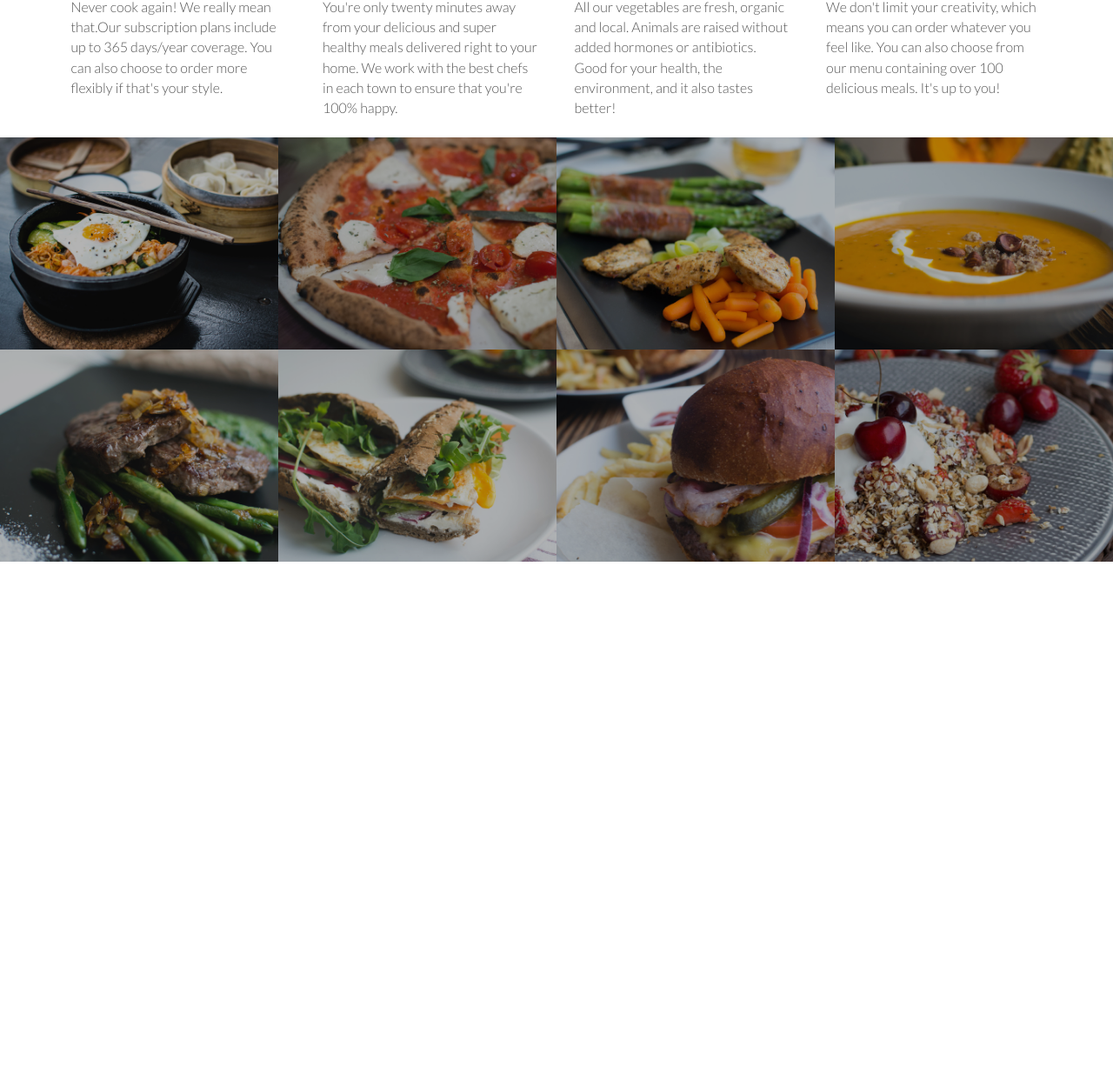
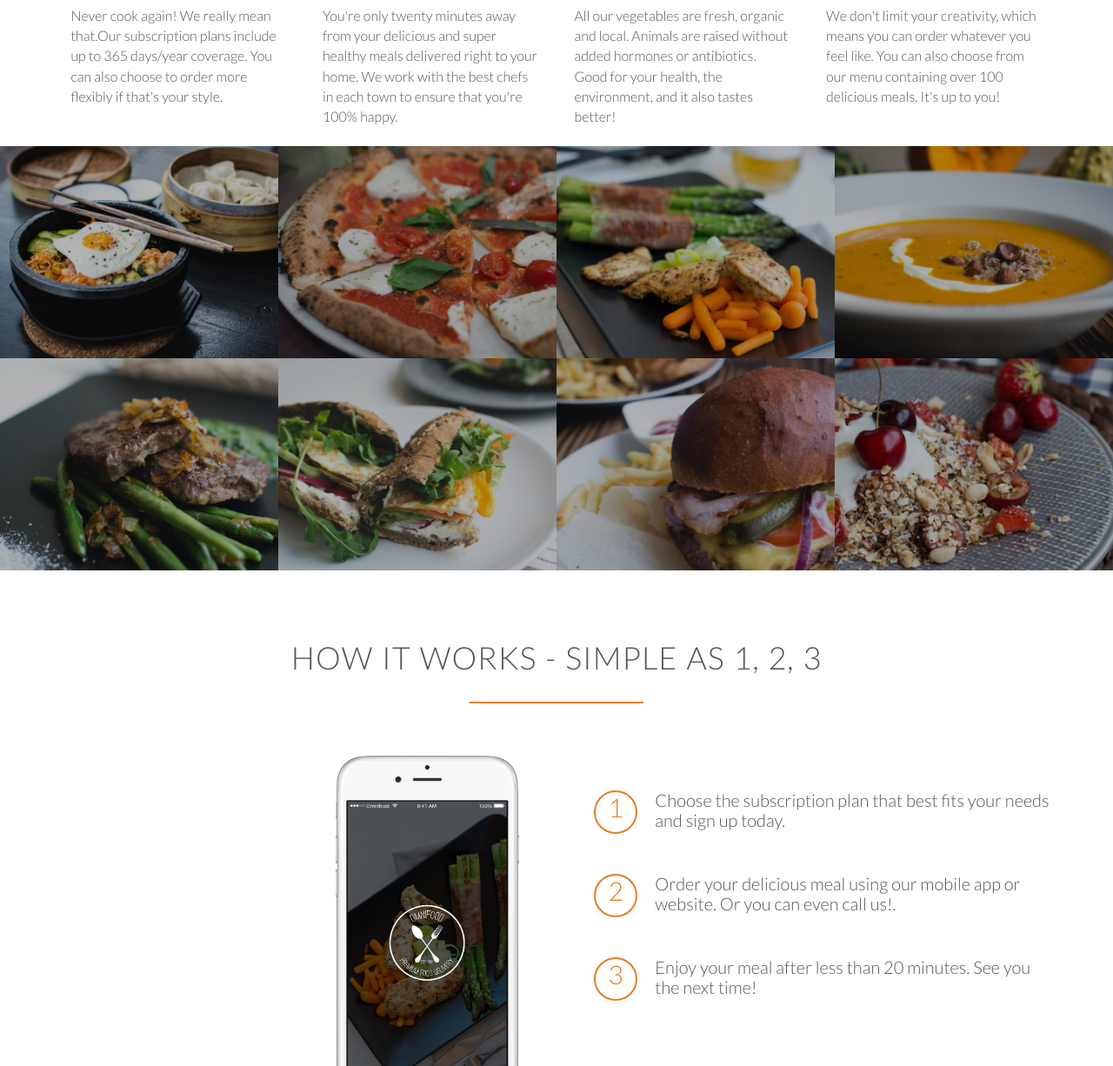
Before and after one commit to ConAllen/omnifood2, a plain HTML site: page Index.html in a window 1280 px wide. Shown: the part 1226-2452 px from the top of the page at 87% size. Before the commit the page ends 1872 px from the top, so only its background shows below. Drawn offline with Linux system fonts and the light colour scheme; files whose address does not match are found by name.

Commit message:
section steps

```diff
--- a/Index.html
+++ b/Index.html
@@ -1,3 +1,4 @@
+
 <!DOCTYPE html>
 <html>
   <head>
@@ -70,10 +71,10 @@
           </div>
         </div>
   <section class="meals">
-      <ul class="meals-showcase">
+      <ul class="meals-showcase clearfix">
         <li>
           <figure class="meal-photo">
-            <img src="resources/img/1.jpg" alt="Korean bibimbap with egg and vegetables">
+            <img src="resources/img/1.jpg" alt="Korean bibimbap with egg and vegetables">
           </figure>
         </li>
         <li>
@@ -113,11 +114,51 @@
         </li>
       </ul>
   </section>
+  <section class="section-steps">
+    <div class="row">
+      <h2> How it works - Simple as 1, 2, 3 </h2>
+    </div>
+    <div class="row">
+      <div class="col span-1-of-2 steps-box">
+        <img src="resources/img/app-iPhone.png" alt="iphone" class="app-screen">
+      </div>
+
+      <div class="col span-1-of-2 steps-box">
+        <div class="works-steps">
+          <div>1</div>
+          <p>Choose the subscription plan that best fits your needs and sign up today.</p>
+        </div>
+        <div class="works-steps">
+          <div>2</div>
+          <p>Order your delicious meal using our mobile app or website. Or you can even call us!.</p>
+        </div>
+        <div class="works-steps">
+          <div>3</div>
+          <p>Enjoy your meal after less than 20 minutes. See you the next time!</p>
+        </div>
+        <a href="#" class="btn-app"><img src="resources/img/download-app.svg" alt="app-download"></a>
+        <a href="#" class="btn-app"><img src="resources/img/download-app-android.png" alt="playstore button"></a>
+
+      </div>
+    </div>
+
+
+
+    </section>
 
   </body>
 </html>
 
 <!--
+Section 3: How it works
+Title: How it works - Simple as 1, 2, 3
 
-<img src="resources/img/7.jpg" alt="Burger with cheddar and bacon">
-<img src="resources/img/8.jpg" alt="Granola with cherries and strawberries">
+1.	Choose the subscription plan that best fits your needs and sign up today.
+2.	Order your delicious meal using our mobile app or website. Or you can even call us!
+3.	Enjoy your meal after less than 20 minutes. See you the next time!
+Section 3: How it works
+Title: How it works - Simple as 1, 2, 3
+
+1.	Choose the subscription plan that best fits your needs and sign up today.
+2.	Order your delicious meal using our mobile app or website. Or you can even call us!
+3.	Enjoy your meal after less than 20 minutes. See you the next time!
--- a/resources/css/style.css
+++ b/resources/css/style.css
@@ -23,6 +23,17 @@ html {
   font-size: 20px;
   text-rendering: optimizeLegibility;
 }
+/* the bottom class clears the float - add it to the child <li> element */
+.clearfix {zoom: 1}
+.clearfix:after {
+  content: '.';
+  clear:both;
+  display: block;
+  height: 0;
+  visibility: hidden;
+
+}
+
 
 /* ------------------------------------------------------------ */
 /*-------------REUSEABLE SECTION-----------*/
@@ -49,6 +60,16 @@ font-size:80%;
 line-height:145%;
 
 }
+/*--------------SECTION FEATURES------------------*/
+
+.Section-features, .long-copy {
+
+margin-bottom: 30px;
+
+}
+
+
+
 /*--------------paragraph------------------*/
 
 .long-copy{
@@ -56,7 +77,7 @@ line-height:145%;
 line-height: 150%;
 width: 70%;
 margin-left:15%;
-margin-bottom:20px;
+
 
 }
 
@@ -159,7 +180,6 @@ height: auto;
 margin:0;
 /* the below preforms a scale transform of 115%*/
 transform: scale(1.15);
-
 transition:transform 0.5s, opacity 0.5s;
 
 }
@@ -169,12 +189,65 @@ transition:transform 0.5s, opacity 0.5s;
 /* the below preforms a scale transform of 115%*/
 transform: scale(1.03);
 opacity:1;
-
 }
 
 transition: background-color 0.2s, border 0.2s, color 0.2s;
 
 
+/*------------------ HOW IT WORKS -----------------*/
+
+.section-steps {
+
+  background-color:#fff;
+}
+
+.steps-box{
+
+margin-top: 30px;
+
+}
+
+.steps-box:first-child{
+  text-align: right;
+  padding-right: 3%;
+  margin-top: 30px;
+
+}
+
+.steps-box:last-child{
+  padding-left: 3%;
+  margin-top: 70px;
+
+}
+.app-screen {
+  width:40%
+}
+
+.works-steps {
+  margin-bottom: 50px
+}
+.works-steps div {
+color: #e67e22;
+border: 2px solid #e67e22;
+display: inline-block;
+border-radius:50%;
+height: 50px;
+width: 50px;
+text-align: center;
+font-size: 150%;
+float:left;
+margin-right:20px;
+}
+
+.btn-app img {
+
+  height:50px;
+  margin-right:10px
+}
+
+.works-steps:last-of-type {
+  margin-bottom: 85px;
+}
 
 
 /*------------------HEADINGS-----------------*/
```
Also changed, not shown: download-app.jpg (added), resources/img/download-app-android.png (renamed from Omnifood Contents/download-app-android.png), resources/img/download-app.svg (renamed from Omnifood Contents/download-app.svg), 1 other file.
